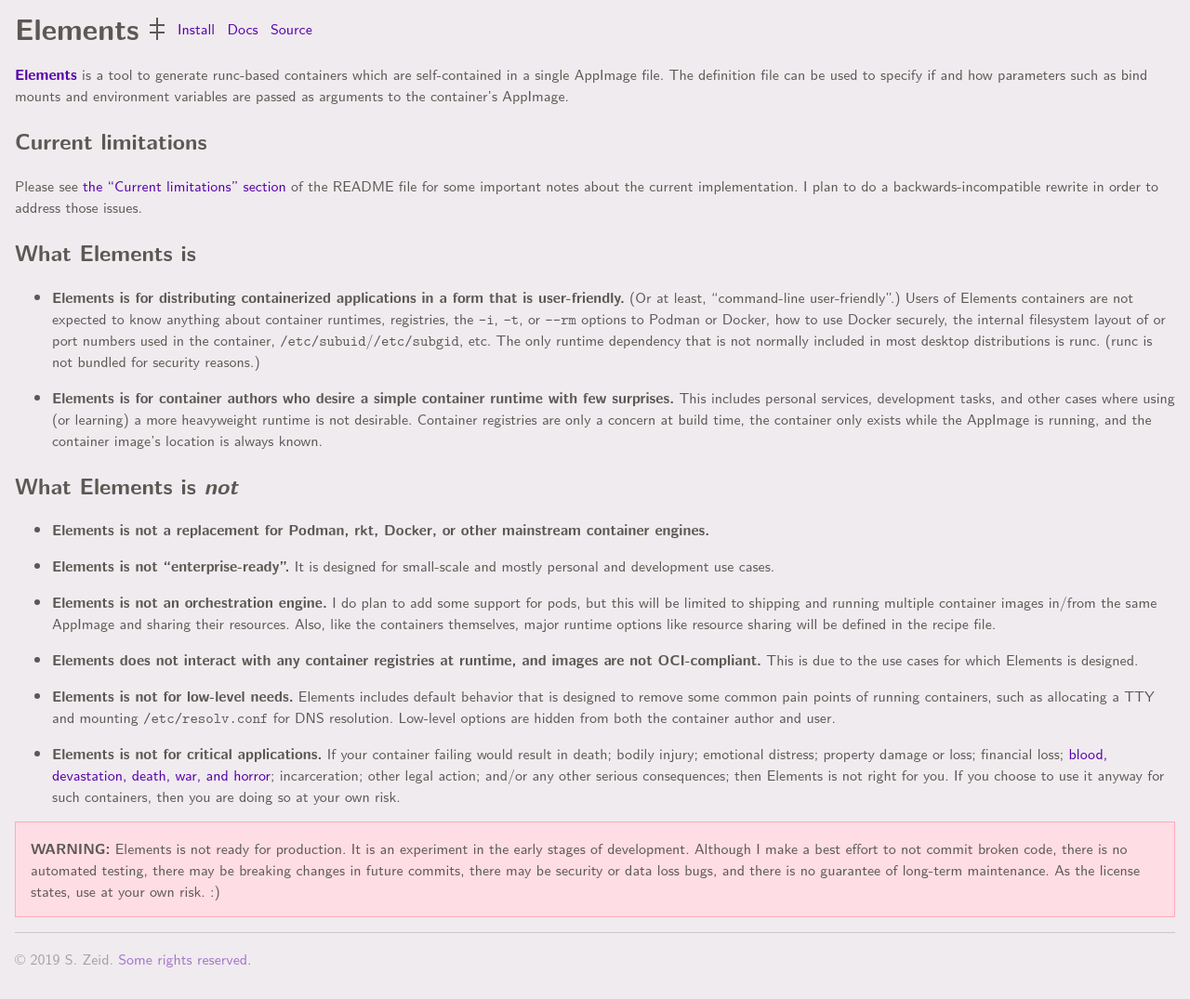
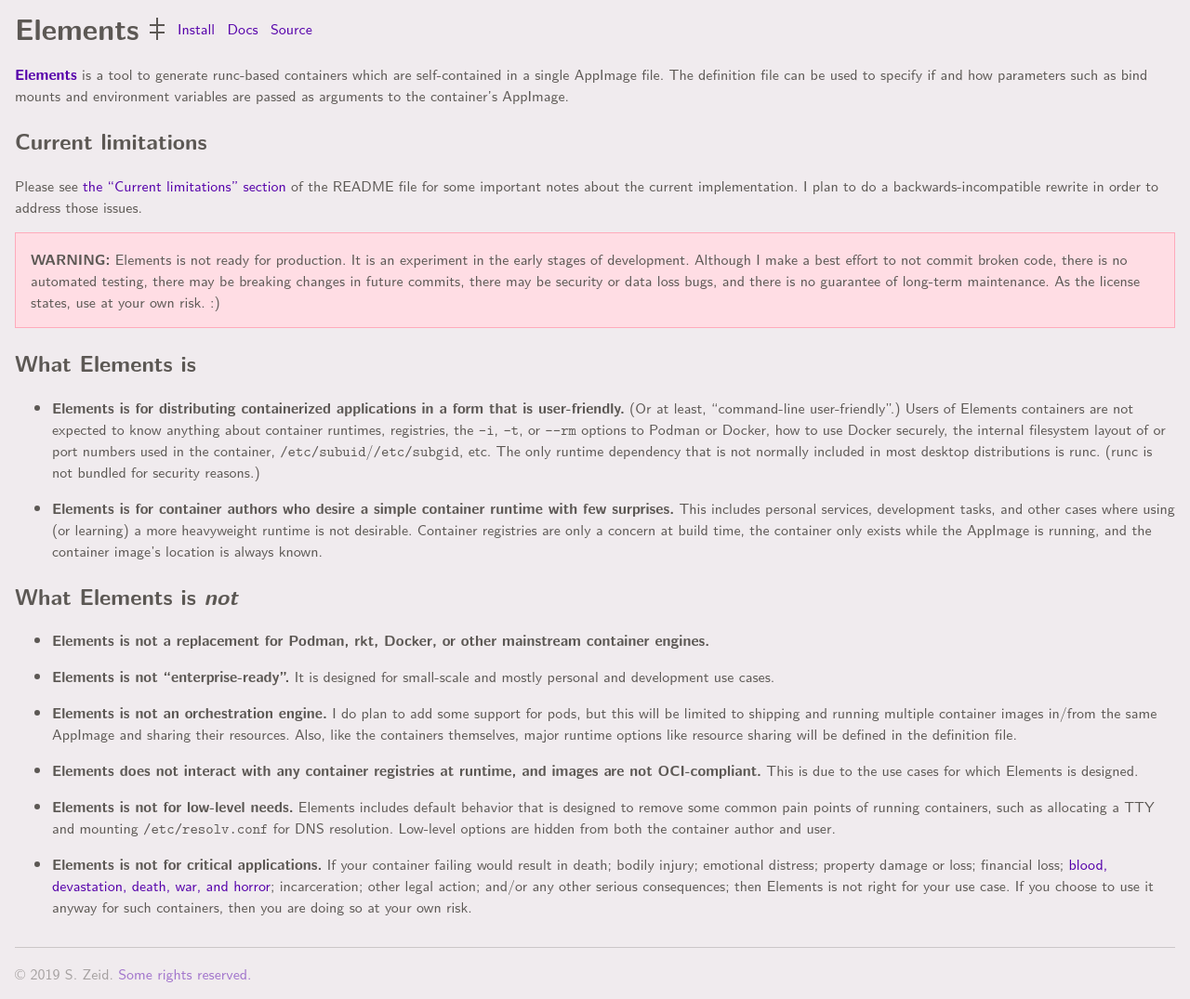
Before and after one commit to s-zeid/elements, a Jekyll site: the page built from index.md, in a window 1280 px wide and 1075 px high. Shown: the whole window at 93% size. Built offline with Jekyll 4.4.1, drawn with Linux system fonts in a browser that asks for light colours; some web fonts are replaced.

Commit message:
[index] small stuffs

```diff
--- a/index.md
+++ b/index.md
@@ -16,6 +16,8 @@
 do a backwards-incompatible rewrite in order to address those issues.
 
 [limitations]: https://gitlab.com/scottywz/elements#current-limitations
+
+{% include dev-warning.html %}
 
 
 What Elements is
@@ -51,7 +53,7 @@
   for pods, but this will be limited to shipping and running multiple
   container images in/from the same AppImage and sharing their resources.
   Also, like the containers themselves, major runtime options like resource
-  sharing will be defined in the recipe file.
+  sharing will be defined in the definition file.
 
 * **Elements does not interact with any container registries at runtime, and
   images are not OCI-compliant.**  This is due to the use cases for which
@@ -67,10 +69,7 @@
   would result in death; bodily injury; emotional distress; property damage
   or loss; financial loss; [blood, devastation, death, war, and horror][bddwh];
   incarceration; other legal action; and/or any other serious consequences;
-  then Elements is not right for you.  If you choose to use it anyway for
-  such containers, then you are doing so at your own risk.
+  then Elements is not right for your use case.  If you choose to use it
+  anyway for such containers, then you are doing so at your own risk.
 
 [bddwh]: https://www.imdb.com/videoplayer/vi1619377433
-
-
-{% include dev-warning.html %}
```
